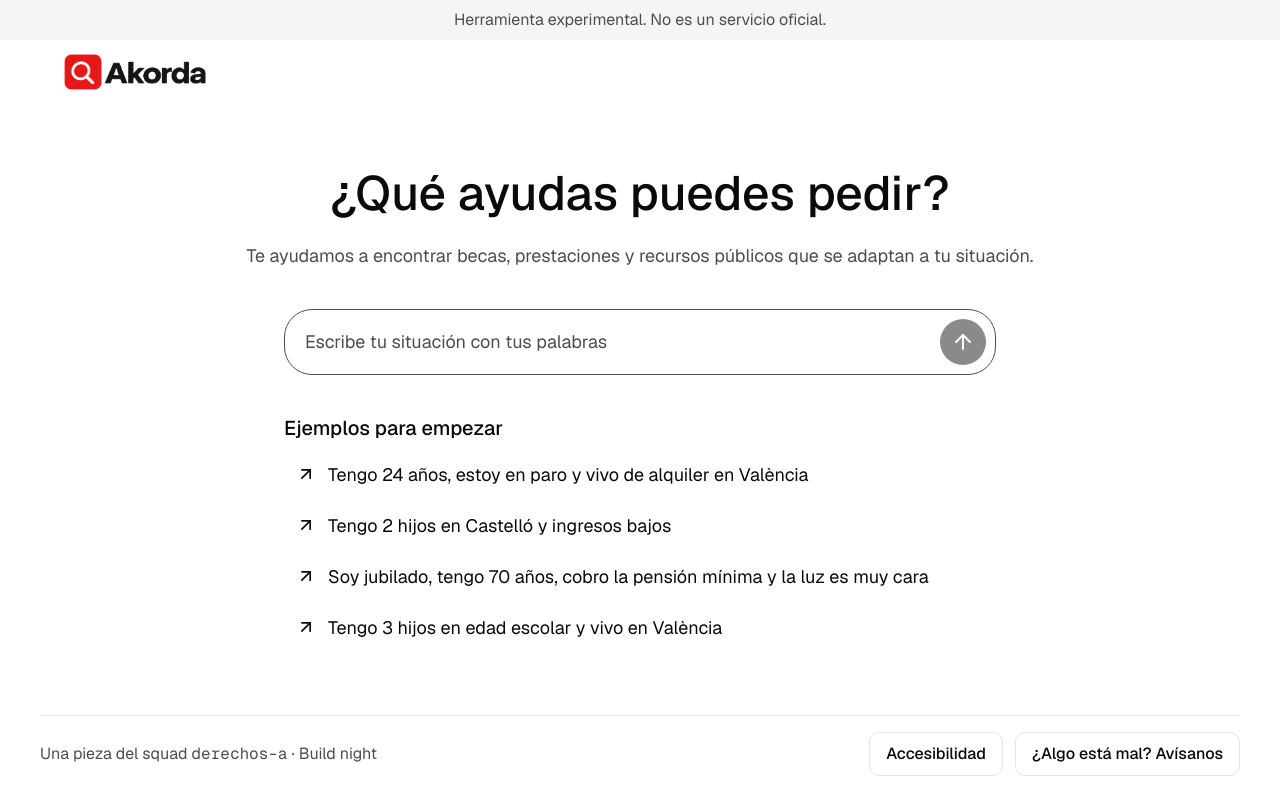
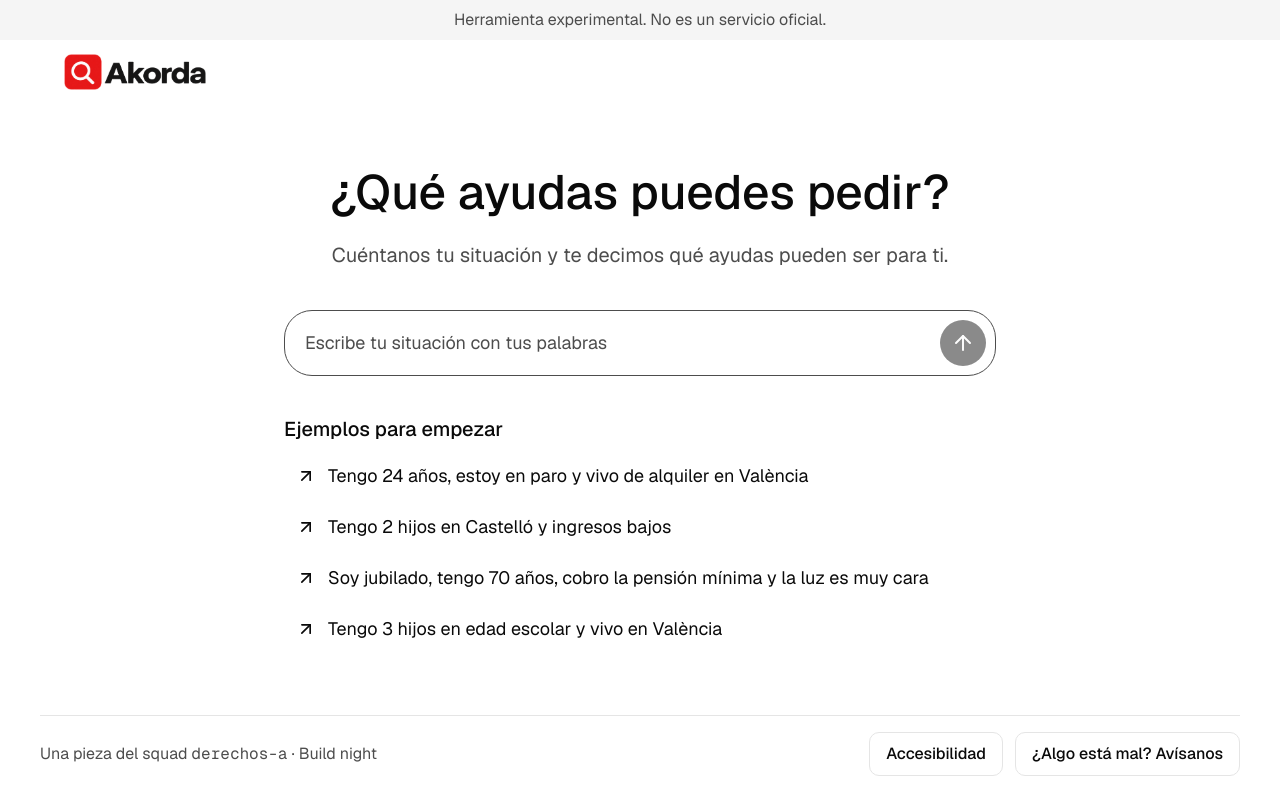
Before and after one commit to barracafh/build-derechos-a, a Next.js app: page /derechos-a/ in a window 1280 px wide. Built offline with nearby package versions, Linux system fonts and the light colour scheme.

Commit message:
Back to the plain-language one-line intro
Co-Authored-By: Claude Sonnet 5.5 <noreply@anthropic.com>
Claude-Session: https://claude.ai/code/session_0115AodDcqaPJUuuUjNCM7yr

```diff
--- a/src/components/Chat.tsx
+++ b/src/components/Chat.tsx
@@ -485,10 +485,9 @@ export function Chat() {
               <h1 className="font-sans text-[clamp(32px,5vw,48px)] leading-[1.15] font-medium">
                 {PREGUNTA}
               </h1>
-              {/* Más ancho que la columna para que quepa en una línea en pantallas grandes. */}
-              <p className="text-lg leading-[1.5] text-(--text-secondary) lg:-mx-28">
-                Te ayudamos a encontrar becas, prestaciones y recursos públicos
-                que se adaptan a tu situación.
+              <p className="text-xl leading-[1.5] text-(--text-secondary)">
+                Cuéntanos tu situación y te decimos qué ayudas pueden ser para
+                ti.
               </p>
             </div>
 
```
